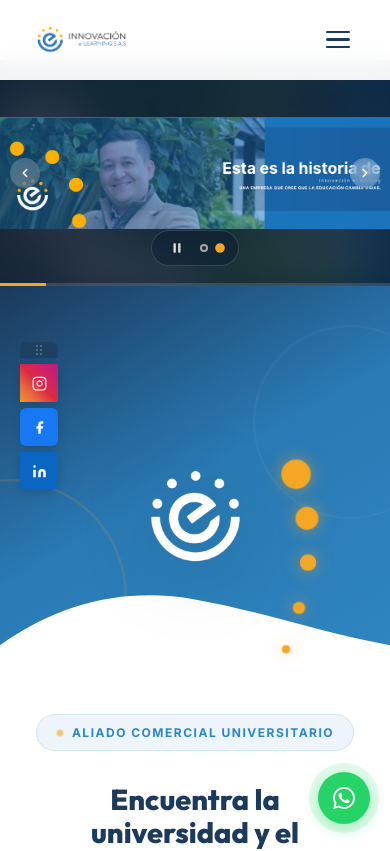
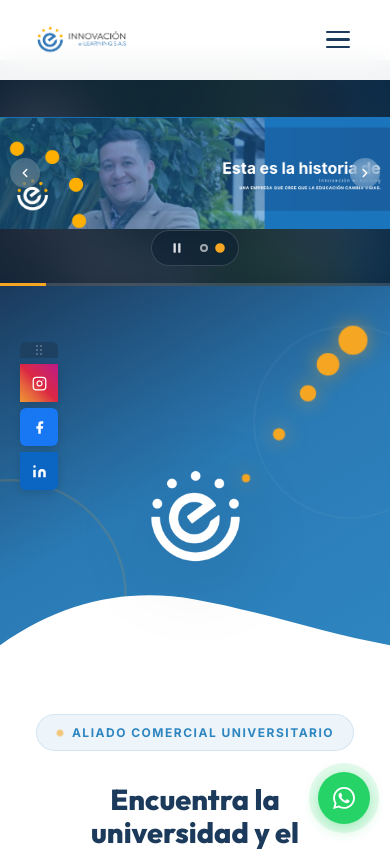
Before and after one commit to jorgelosada1/Innovacion, a React (Vite) app: page / in a window 390 px wide. Shown: the top 851 px of the page. Built offline with nearby package versions, Linux system fonts and the light colour scheme.

Commit message:
fix: Update dots trajectory to a smooth organic arc curve matching logo curvature

```diff
--- a/src/components/HeroBanner.css
+++ b/src/components/HeroBanner.css
@@ -53,6 +53,69 @@
   }
 }
 
+/* === Arc dots: Curve from logo center-right up to top-right corner in a smooth circular arc === */
+.hero-banner__arc-dot {
+  position: absolute;
+  border-radius: 50%;
+  background: var(--color-yellow, #F5A623);
+  box-shadow: 0 0 20px rgba(245, 166, 35, 0.55);
+  animation: arcDotFloat 4s ease-in-out infinite alternate;
+}
+
+/* 1. Nearest to logo (smallest) — starting at center-right of logo */
+.hero-banner__arc-dot--1 {
+  width: 12px;
+  height: 12px;
+  right: 39%;
+  top: 50%;
+  animation-delay: 0s;
+}
+
+/* 2. Curving outward and up */
+.hero-banner__arc-dot--2 {
+  width: 18px;
+  height: 18px;
+  right: 30%;
+  top: 36%;
+  animation-delay: 0.3s;
+}
+
+/* 3. Arching upward */
+.hero-banner__arc-dot--3 {
+  width: 26px;
+  height: 26px;
+  right: 22%;
+  top: 25%;
+  animation-delay: 0.6s;
+}
+
+/* 4. Sweeping towards top right */
+.hero-banner__arc-dot--4 {
+  width: 36px;
+  height: 36px;
+  right: 15%;
+  top: 17%;
+  animation-delay: 0.9s;
+}
+
+/* 5. Near top-right corner (largest) */
+.hero-banner__arc-dot--5 {
+  width: 48px;
+  height: 48px;
+  right: 8%;
+  top: 11%;
+  animation-delay: 1.2s;
+}
+
+@keyframes arcDotFloat {
+  0% {
+    transform: translateY(0) scale(1);
+  }
+  100% {
+    transform: translateY(-8px) scale(1.05);
+  }
+}
+
 /* Center logo wrapper */
 .hero-banner__logo-wrapper {
   position: relative;
@@ -81,75 +144,6 @@
   }
 }
 
-/* Organized ascending dots on the right side of the logo emblem (Small at bottom -> Large at top) */
-.hero-banner__arc-dots {
-  position: absolute;
-  inset: 0;
-  pointer-events: none;
-}
-
-.hero-banner__arc-dot {
-  position: absolute;
-  border-radius: 50%;
-  background: var(--color-yellow, #F5A623);
-  box-shadow: 0 0 16px rgba(245, 166, 35, 0.55);
-  animation: arcDotFloat 4s ease-in-out infinite alternate;
-}
-
-/* 1. Bottom Right (smallest) */
-.hero-banner__arc-dot--1 {
-  width: 14px;
-  height: 14px;
-  right: -25px;
-  bottom: 25px;
-  animation-delay: 0s;
-}
-
-/* 2. Lower-Mid Right */
-.hero-banner__arc-dot--2 {
-  width: 22px;
-  height: 22px;
-  right: -55px;
-  bottom: 95px;
-  animation-delay: 0.4s;
-}
-
-/* 3. Mid Right */
-.hero-banner__arc-dot--3 {
-  width: 30px;
-  height: 30px;
-  right: -75px;
-  bottom: 175px;
-  animation-delay: 0.8s;
-}
-
-/* 4. Upper-Mid Right */
-.hero-banner__arc-dot--4 {
-  width: 40px;
-  height: 40px;
-  right: -78px;
-  bottom: 260px;
-  animation-delay: 1.2s;
-}
-
-/* 5. Top Right (largest) */
-.hero-banner__arc-dot--5 {
-  width: 52px;
-  height: 52px;
-  right: -60px;
-  bottom: 345px;
-  animation-delay: 1.6s;
-}
-
-@keyframes arcDotFloat {
-  0% {
-    transform: translateY(0) scale(1);
-  }
-  100% {
-    transform: translateY(-8px) scale(1.06);
-  }
-}
-
 /* Curved bottom */
 .hero-banner__curve {
   position: absolute;
@@ -175,11 +169,11 @@
     width: 230px;
   }
 
-  .hero-banner__arc-dot--1 { width: 10px; height: 10px; right: -15px; bottom: 15px; }
-  .hero-banner__arc-dot--2 { width: 15px; height: 15px; right: -35px; bottom: 65px; }
-  .hero-banner__arc-dot--3 { width: 20px; height: 20px; right: -50px; bottom: 120px; }
-  .hero-banner__arc-dot--4 { width: 28px; height: 28px; right: -52px; bottom: 175px; }
-  .hero-banner__arc-dot--5 { width: 36px; height: 36px; right: -40px; bottom: 230px; }
+  .hero-banner__arc-dot--1 { width: 10px; height: 10px; right: 38%; top: 50%; }
+  .hero-banner__arc-dot--2 { width: 14px; height: 14px; right: 29%; top: 37%; }
+  .hero-banner__arc-dot--3 { width: 20px; height: 20px; right: 21%; top: 26%; }
+  .hero-banner__arc-dot--4 { width: 28px; height: 28px; right: 14%; top: 18%; }
+  .hero-banner__arc-dot--5 { width: 36px; height: 36px; right: 7%; top: 12%; }
 
   .hero-banner__circle--1 {
     width: 220px;
@@ -196,9 +190,9 @@
     width: 170px;
   }
 
-  .hero-banner__arc-dot--1 { width: 8px; height: 8px; right: -10px; bottom: 10px; }
-  .hero-banner__arc-dot--2 { width: 12px; height: 12px; right: -25px; bottom: 48px; }
-  .hero-banner__arc-dot--3 { width: 16px; height: 16px; right: -36px; bottom: 90px; }
-  .hero-banner__arc-dot--4 { width: 22px; height: 22px; right: -38px; bottom: 130px; }
-  .hero-banner__arc-dot--5 { width: 28px; height: 28px; right: -30px; bottom: 170px; }
+  .hero-banner__arc-dot--1 { width: 8px; height: 8px; right: 36%; top: 50%; }
+  .hero-banner__arc-dot--2 { width: 12px; height: 12px; right: 27%; top: 38%; }
+  .hero-banner__arc-dot--3 { width: 16px; height: 16px; right: 19%; top: 27%; }
+  .hero-banner__arc-dot--4 { width: 22px; height: 22px; right: 13%; top: 19%; }
+  .hero-banner__arc-dot--5 { width: 28px; height: 28px; right: 6%; top: 12%; }
 }
--- a/src/components/HeroBanner.jsx
+++ b/src/components/HeroBanner.jsx
@@ -4,28 +4,26 @@ import logoSolo from '../assets/images/LogoSolo.png';
 const HeroBanner = () => {
   return (
     <section className="hero-banner" id="inicio">
-      {/* Decorative background rings */}
+      {/* Decorative elements */}
       <div className="hero-banner__decorations">
         <div className="hero-banner__circle hero-banner__circle--1"></div>
         <div className="hero-banner__circle hero-banner__circle--2"></div>
+
+        {/* 5 dots arcing from near the logo toward the top-right corner, small→large */}
+        <div className="hero-banner__arc-dot hero-banner__arc-dot--1"></div>
+        <div className="hero-banner__arc-dot hero-banner__arc-dot--2"></div>
+        <div className="hero-banner__arc-dot hero-banner__arc-dot--3"></div>
+        <div className="hero-banner__arc-dot hero-banner__arc-dot--4"></div>
+        <div className="hero-banner__arc-dot hero-banner__arc-dot--5"></div>
       </div>
 
-      {/* Center logo icon with organized arc dots */}
+      {/* Center logo icon */}
       <div className="hero-banner__logo-wrapper">
         <img
           src={logoSolo}
           alt="Innovación e-Learning"
           className="hero-banner__logo-img"
         />
-
-        {/* 5 dots on the right side, ascending in size from bottom (small) to top (large) */}
-        <div className="hero-banner__arc-dots" aria-hidden="true">
-          <span className="hero-banner__arc-dot hero-banner__arc-dot--1"></span>
-          <span className="hero-banner__arc-dot hero-banner__arc-dot--2"></span>
-          <span className="hero-banner__arc-dot hero-banner__arc-dot--3"></span>
-          <span className="hero-banner__arc-dot hero-banner__arc-dot--4"></span>
-          <span className="hero-banner__arc-dot hero-banner__arc-dot--5"></span>
-        </div>
       </div>
 
       {/* Curved bottom */}
```
